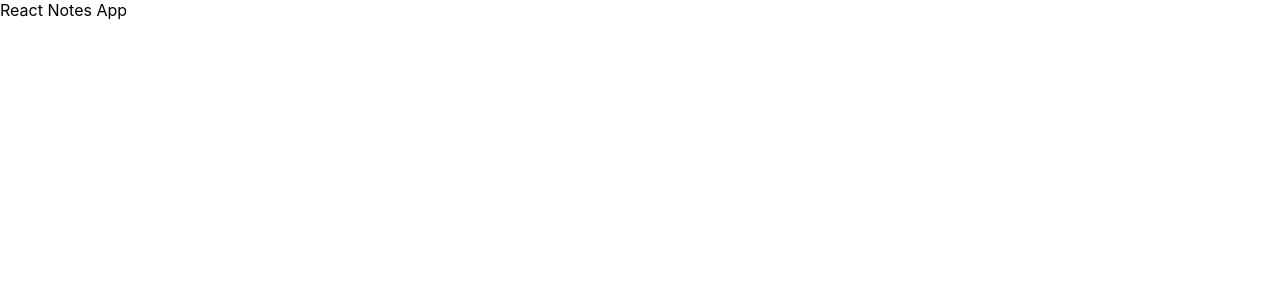
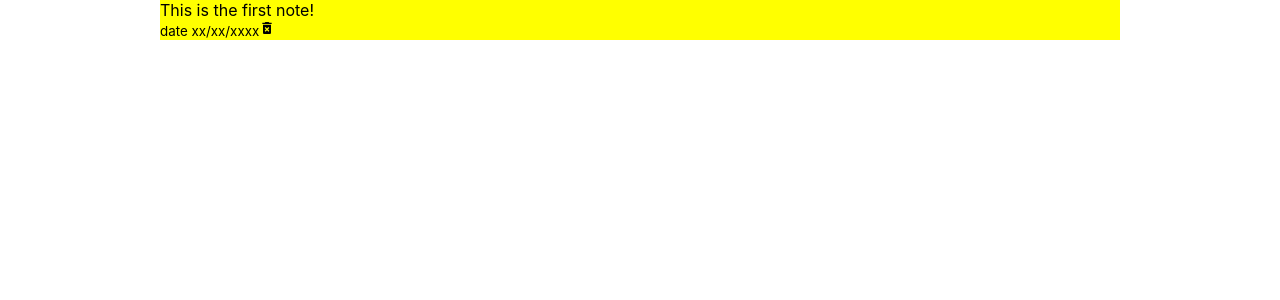
Before and after one commit to youngrokkim2017/react_sticky_notes, a React (Create React App) app: page / in a window 1280 px wide. Shown: the top 300 px of the page. Built offline with nearby package versions, Linux system fonts and the light colour scheme.

Commit message:
Update notes grid styling

```diff
--- a/package.json
+++ b/package.json
@@ -8,6 +8,7 @@
     "@testing-library/user-event": "^12.1.10",
     "react": "^17.0.2",
     "react-dom": "^17.0.2",
+    "react-icons": "^4.2.0",
     "react-scripts": "4.0.3",
     "web-vitals": "^1.0.1"
   },
--- a/src/App.js
+++ b/src/App.js
@@ -1,6 +1,11 @@
+import React from 'react';
+import NotesList from './components/NotesList'
+
 const App = () => {
   return (
-    <div>React Notes App</div>
+    <div className="app-container">
+      <NotesList />
+    </div>
   )
 }
 
--- /dev/null
+++ b/src/components/Note.js
@@ -0,0 +1,16 @@
+import React from 'react';
+import { MdDeleteForever } from 'react-icons/md'
+
+const Note = () => {
+    return (
+        <div className="note-container">
+            <div>This is the first note!</div>
+            <div>
+                <small>date xx/xx/xxxx</small>
+                <MdDeleteForever />
+            </div>
+        </div>
+    )
+}
+
+export default Note;
--- /dev/null
+++ b/src/components/NotesList.js
@@ -0,0 +1,12 @@
+import React from 'react';
+import Note from './Note';
+
+const NotesList = () => {
+    return (
+        <div className="notes-list-container">
+            <Note />
+        </div>
+    )
+}
+
+export default NotesList;
--- a/src/index.css
+++ b/src/index.css
@@ -11,3 +11,22 @@ code {
   font-family: source-code-pro, Menlo, Monaco, Consolas, 'Courier New',
     monospace;
 }
+
+/* styling for notes */
+.app-container {
+  max-width: 960px;
+  margin-left: auto;
+  margin-right: auto;
+  padding-left: 15px;
+  padding-right: 15px;
+}
+
+.notes-list-container {
+  display: grid;
+  grid-gap: 1rem;
+  grid-template-columns: repeat(auto-fit, minmax(250px, 1fr));
+}
+
+.note-container {
+  background-color: yellow;
+}
```
Also changed, not shown: 1 other file (tests, documents, lock files or other folders).
